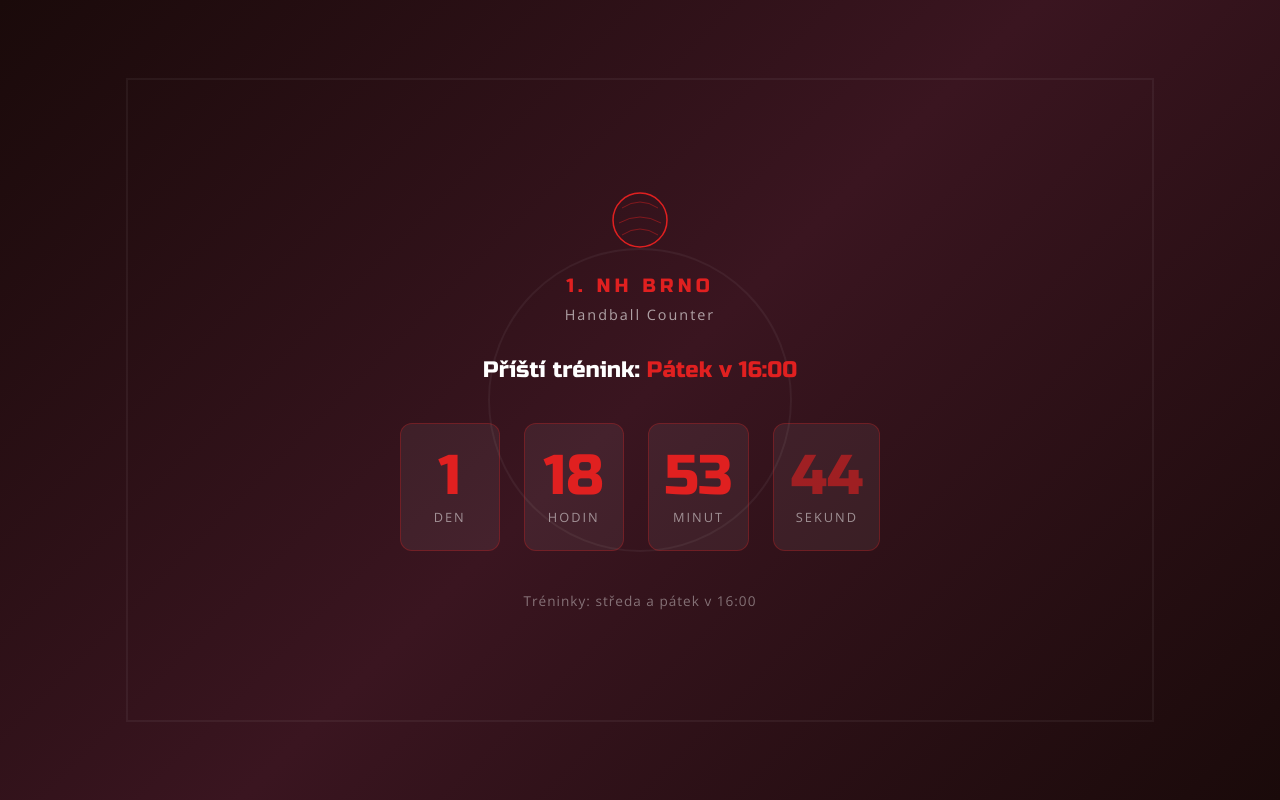
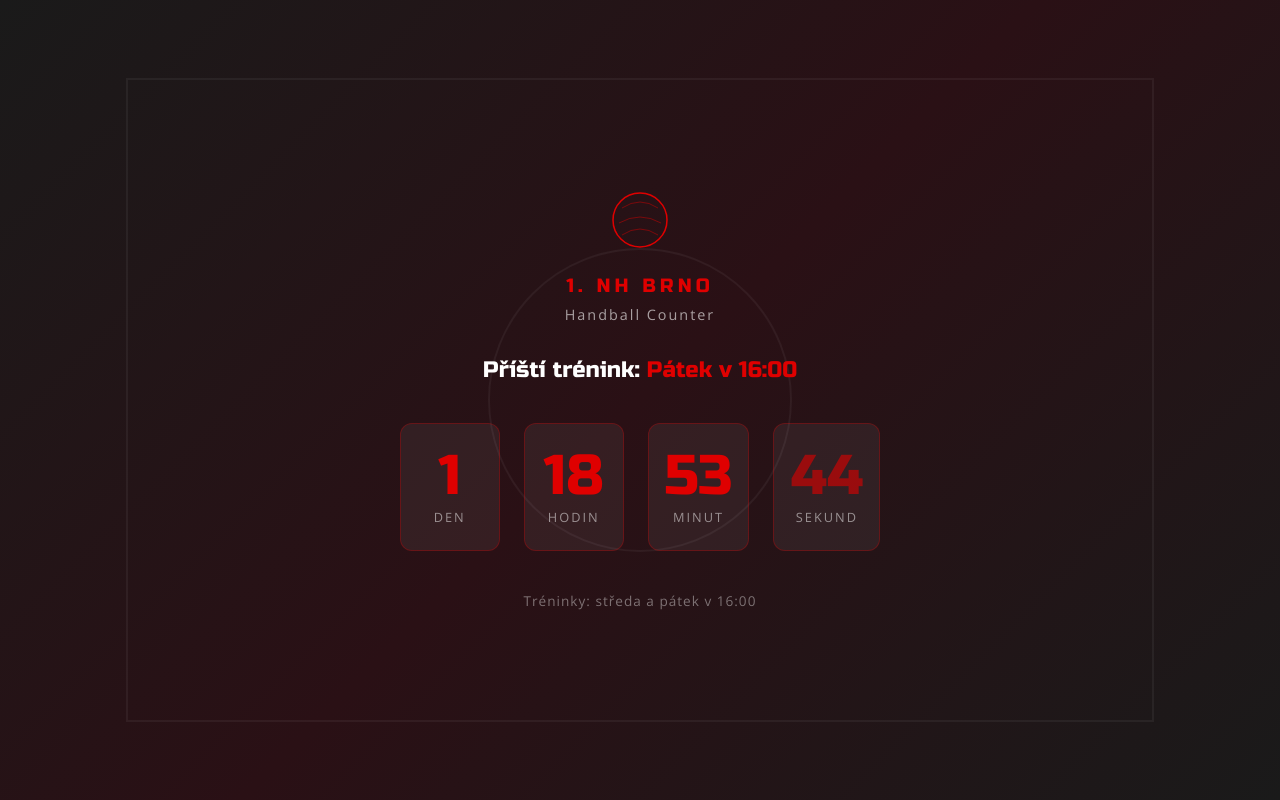
Before and after one commit to RadekCap/handball-counter, a plain HTML site: page index.html in a window 1280 px wide. Drawn offline with nearby package versions, Linux system fonts and the light colour scheme.

Commit message:
Use exact 1. NH Brno colors from 1nhbrno.cz stylesheet
Apply the exact #df0000 red from the club's CSS (css/style.css)
instead of a generic red. Neutral dark background for better contrast.

Co-Authored-By: Claude Opus 4.6 <noreply@anthropic.com>

```diff
--- a/index.html
+++ b/index.html
@@ -19,7 +19,7 @@
             flex-direction: column;
             align-items: center;
             justify-content: center;
-            background: linear-gradient(135deg, #1a0a0a 0%, #3a1520 50%, #1a0a0a 100%);
+            background: linear-gradient(135deg, #1a1a1a 0%, #2a1015 50%, #1a1a1a 100%);
             color: #ffffff;
             font-family: 'Open Sans', sans-serif;
             overflow: hidden;
@@ -64,7 +64,7 @@
             font-size: 1.2rem;
             text-transform: uppercase;
             letter-spacing: 4px;
-            color: #e02020;
+            color: #df0000;
             margin-bottom: 0.5rem;
         }
 
@@ -83,7 +83,7 @@
         }
 
         .next-training .day-name {
-            color: #e02020;
+            color: #df0000;
         }
 
         .countdown {
@@ -95,7 +95,7 @@
 
         .countdown-item {
             background: rgba(255, 255, 255, 0.06);
-            border: 1px solid rgba(224, 32, 32, 0.3);
+            border: 1px solid rgba(223, 0, 0, 0.3);
             border-radius: 12px;
             padding: 1.5rem 1rem;
             min-width: 100px;
@@ -104,13 +104,13 @@
 
         .countdown-item:hover {
             transform: translateY(-4px);
-            box-shadow: 0 8px 25px rgba(224, 32, 32, 0.15);
+            box-shadow: 0 8px 25px rgba(223, 0, 0, 0.15);
         }
 
         .countdown-value {
             font-family: 'Russo One', sans-serif;
             font-size: 3.5rem;
-            color: #e02020;
+            color: #df0000;
             line-height: 1;
             margin-bottom: 0.3rem;
         }
@@ -170,10 +170,10 @@
     <div class="container">
         <div class="ball-icon">
             <svg viewBox="0 0 100 100" xmlns="http://www.w3.org/2000/svg">
-                <circle cx="50" cy="50" r="45" fill="none" stroke="#e02020" stroke-width="2.5"/>
-                <path d="M20 30 Q50 10 80 30" fill="none" stroke="#e02020" stroke-width="1.5" opacity="0.5"/>
-                <path d="M15 55 Q50 35 85 55" fill="none" stroke="#e02020" stroke-width="1.5" opacity="0.5"/>
-                <path d="M20 75 Q50 55 80 75" fill="none" stroke="#e02020" stroke-width="1.5" opacity="0.5"/>
+                <circle cx="50" cy="50" r="45" fill="none" stroke="#df0000" stroke-width="2.5"/>
+                <path d="M20 30 Q50 10 80 30" fill="none" stroke="#df0000" stroke-width="1.5" opacity="0.5"/>
+                <path d="M15 55 Q50 35 85 55" fill="none" stroke="#df0000" stroke-width="1.5" opacity="0.5"/>
+                <path d="M20 75 Q50 55 80 75" fill="none" stroke="#df0000" stroke-width="1.5" opacity="0.5"/>
             </svg>
         </div>
 
```
